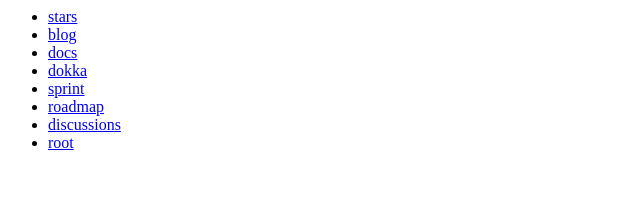
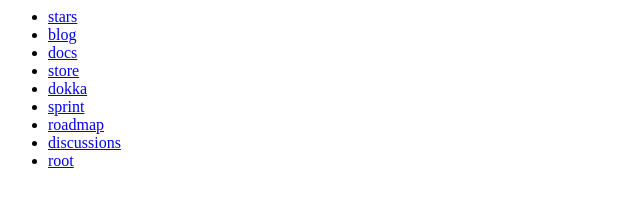
Before and after one commit to korlibs/screenshots.korge.org, a plain HTML site: page index.html in a window 1280 px wide. Shown: the whole page, without its empty margins (0-640 px from the left). Drawn offline with Linux system fonts and the light colour scheme.

Commit message:
Update index.html

```diff
--- a/index.html
+++ b/index.html
@@ -4,6 +4,7 @@
     <li><a href="./stars.png">stars</a></li>
     <li><a href="./blog.png">blog</a></li>
     <li><a href="./docs.png">docs</a></li>
+    <li><a href="./store.png">store</a></li>
     <li><a href="./dokka.png">dokka</a></li>
     <li><a href="./sprint.html">sprint</a></li>
     <li><a href="./roadmap.html">roadmap</a></li>
```
